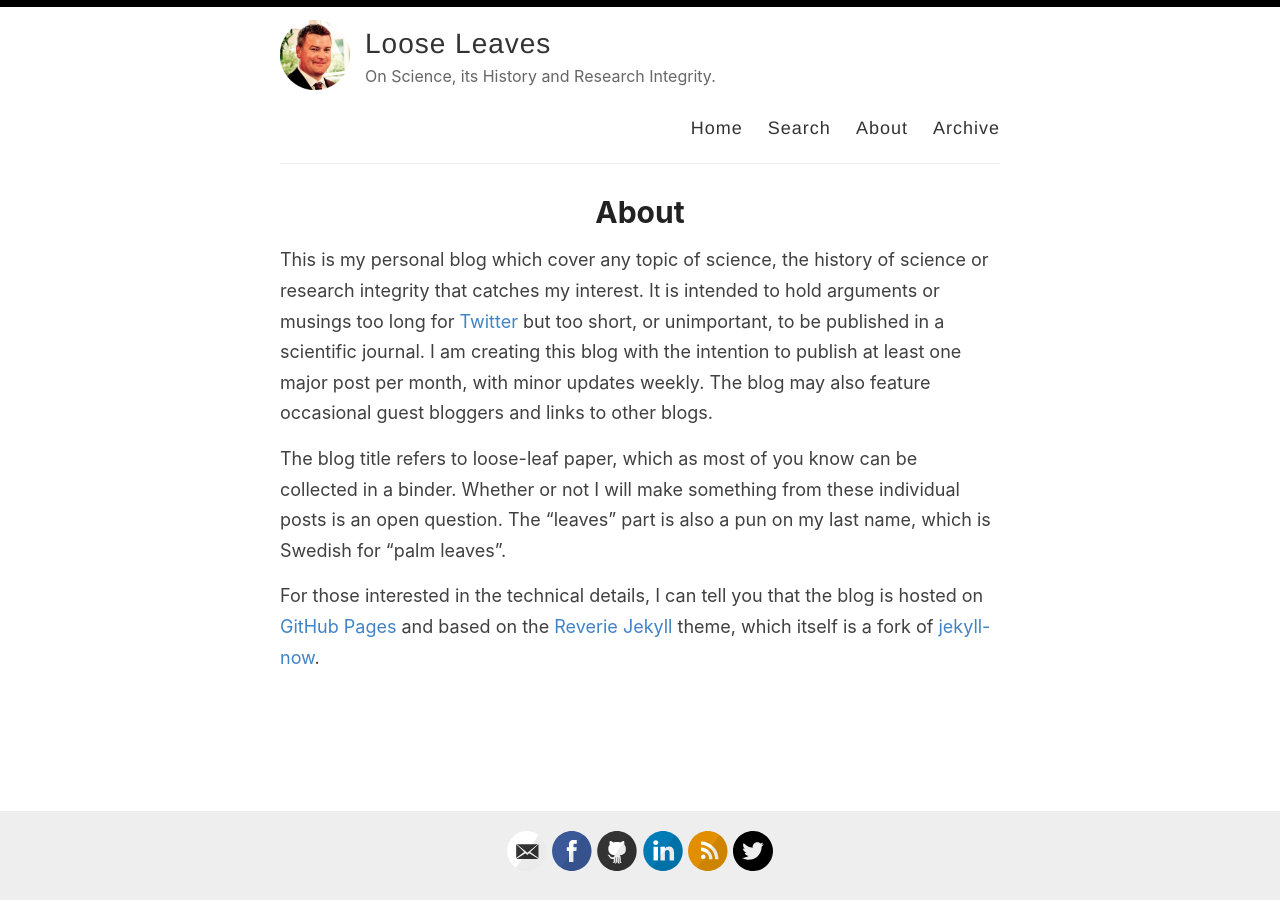
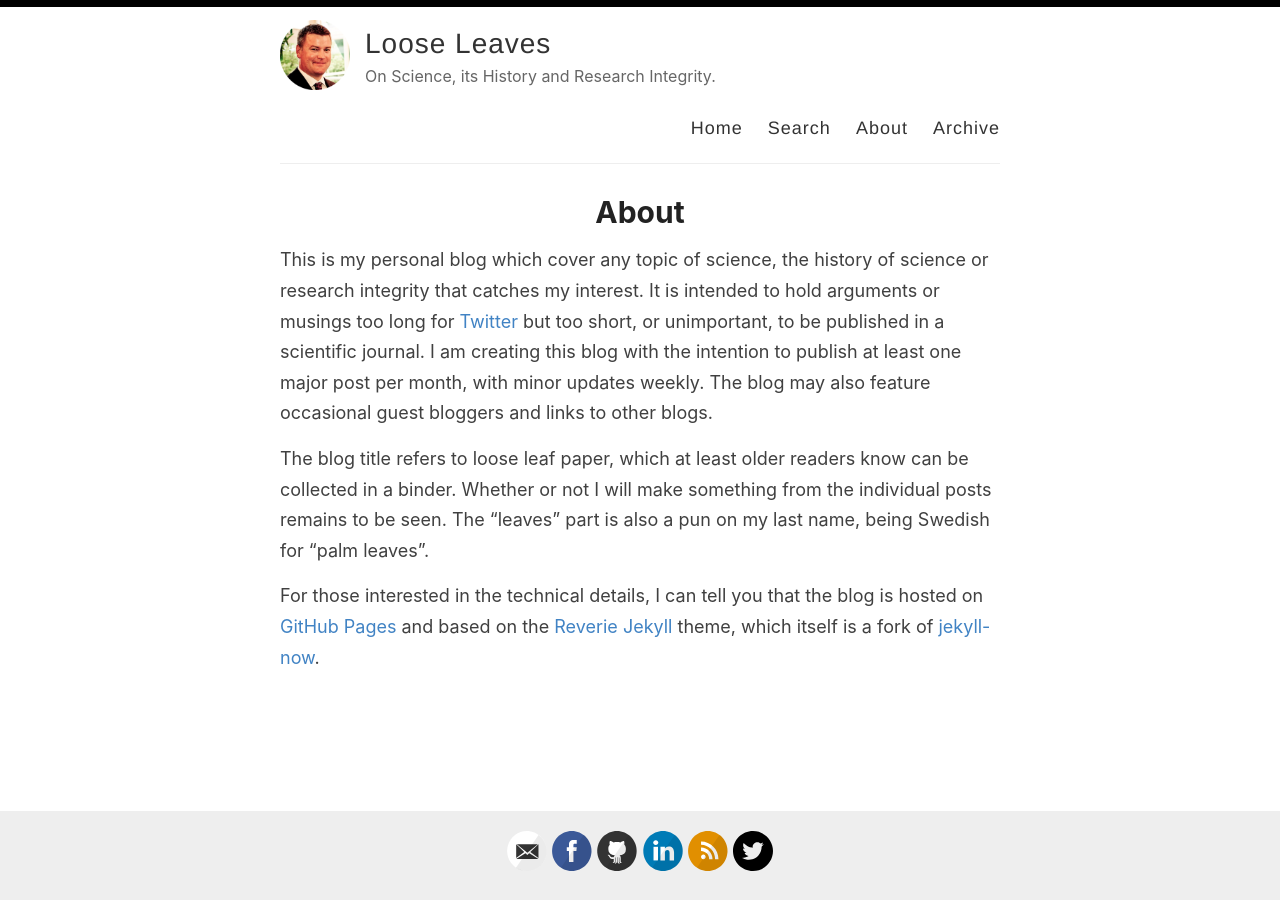
Before and after one commit to amitmerchant1990/reverie, a Jekyll site: the page built from _pages/about.md, in a window 1280 px wide. Built offline with Jekyll 4.4.1, drawn with Linux system fonts in a browser that asks for light colours.

Commit message:
Update about.md

```diff
--- a/_pages/about.md
+++ b/_pages/about.md
@@ -6,8 +6,9 @@ permalink: /about/
 
 This is my personal blog which cover any topic of science, the history of science or research integrity that catches my interest. It is intended to hold arguments or musings too long for [Twitter](https://twitter.com/MagnusPalmblad) but too short, or unimportant, to be published in a scientific journal. I am creating this blog with the intention to publish at least one major post per month, with minor updates weekly. The blog may also feature occasional guest bloggers and links to other blogs.
 
-The blog title refers to loose-leaf paper, which as most of you know can be collected in a binder. Whether or not I will make something from these individual posts is an open question. The "leaves" part is also a pun on my last name, which is Swedish for "palm leaves".
+The blog title refers to loose leaf paper, which at least older readers know can be collected in a binder. Whether or not I will make something from the individual posts remains to be seen. The "leaves" part is also a pun on my last name, being Swedish for "palm leaves".
 
 For those interested in the technical details, I can tell you that the blog is hosted on [GitHub Pages](https://pages.github.com/) and based on the [Reverie](https://github.com/amitmerchant1990/reverie) [Jekyll](https://jekyllrb.com/) theme, which itself is a fork of [jekyll-now](https://github.com/barryclark/jekyll-now).
 &nbsp;
 &nbsp;
+&nbsp;
```
